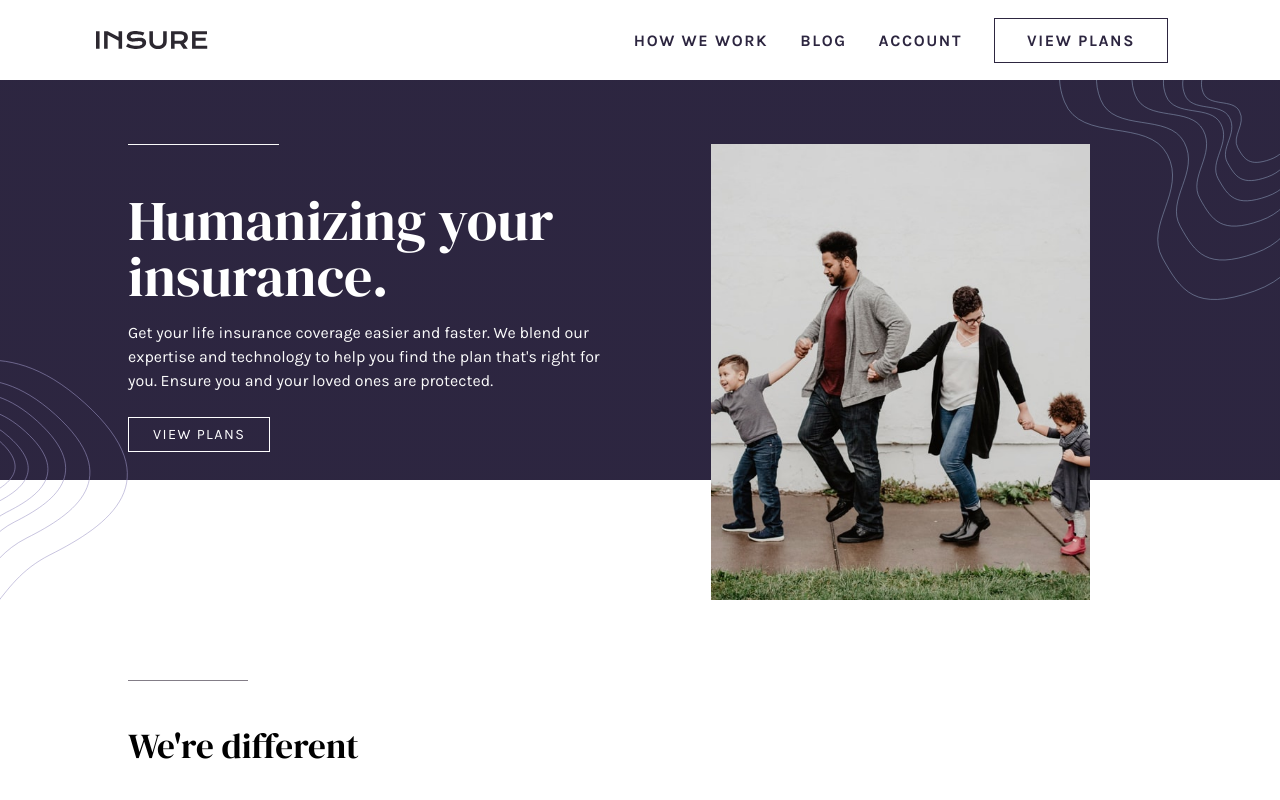
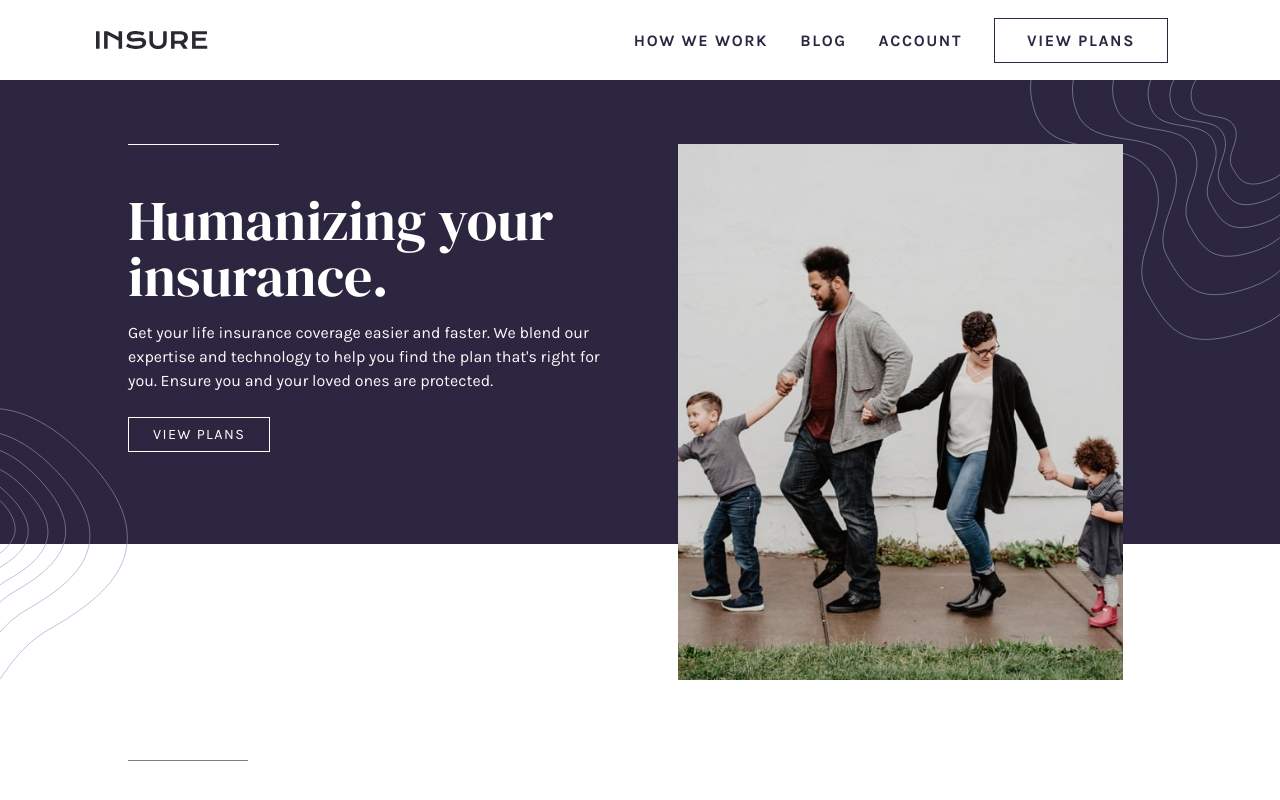
Before and after one commit to dgdev1024/2020-fm-insure-landing-page, a React (Vite) app: page / in a window 1280 px wide. Shown: the top 800 px of the page. Built offline with nearby package versions, Linux system fonts and the light colour scheme.

Commit message:
Making some corrections...

```diff
--- a/src/com/hero-section/index.scss
+++ b/src/com/hero-section/index.scss
@@ -1,13 +1,13 @@
 @import '../../global.scss';
 
 .fm-hero-section {
-  min-height: 600px;
+  min-height: 680px;
   padding-top: 80px;
   background-color: $color-dark-violet;
 
   @media #{$screen-md} {
     min-height: none;
-    height: 600px;
+    height: 680px;
     background-color: white;
     background-image:
       url('../../img/bg-pattern-intro-right-desktop.svg'),
```
